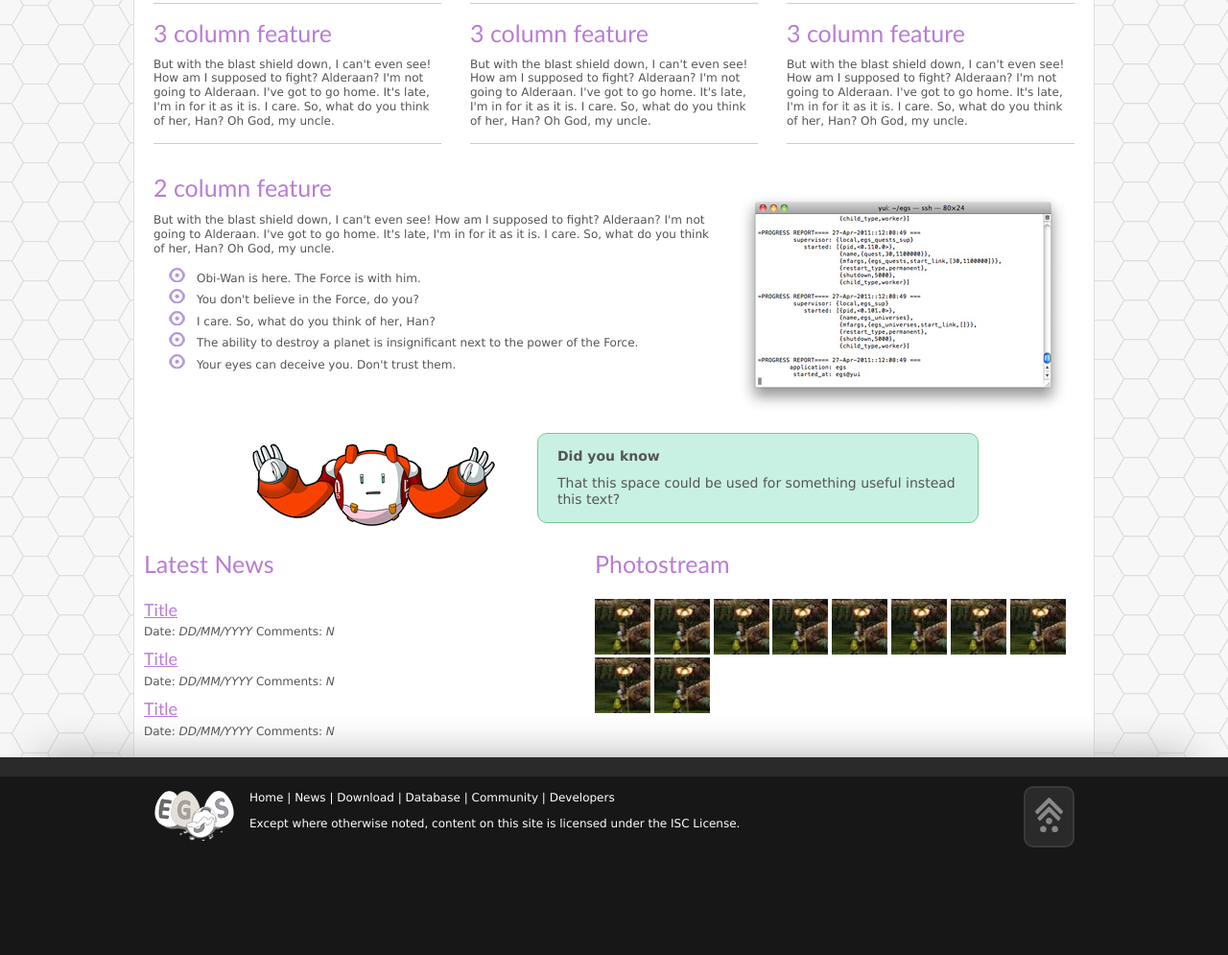
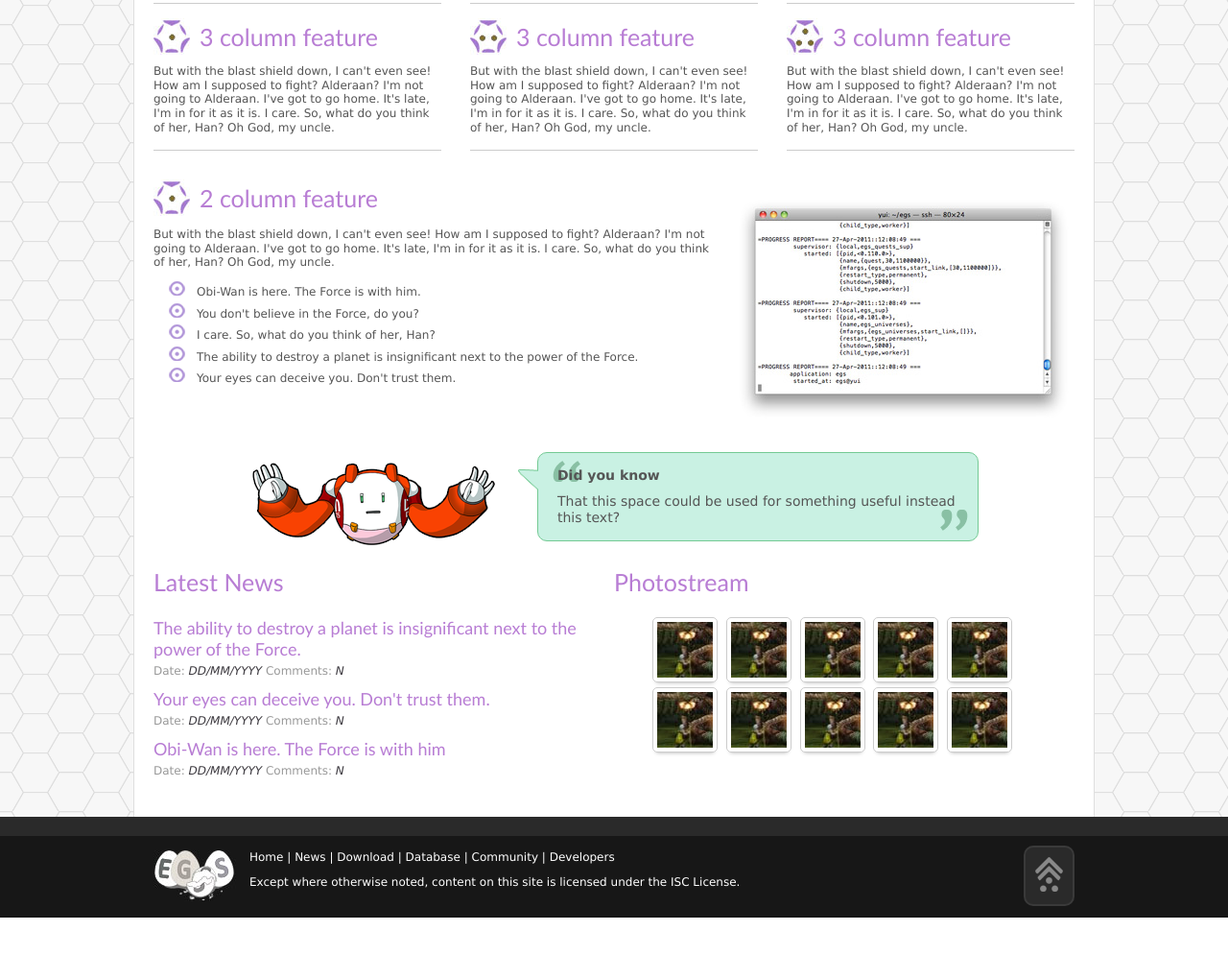
Before and after one commit to PolCPP/EGS-Static-Site-, a plain HTML site: page index.html in a window 1280 px wide. Shown: the part 467-1462 px from the top of the page at 96% size. After the commit the page ends 1423 px from the top, so only its background shows below. Drawn offline with nearby package versions, Linux system fonts and the light colour scheme.

Commit message:
Added the original PSD Added the license Finished all the remaining elements Fixed a small opera bug Cleaned the code a bit.

```diff
--- a/css/boilerplate.css
+++ b/css/boilerplate.css
@@ -41,18 +41,18 @@ body, button, input, select, textarea { font-family: sans-serif; color: #222; }
  * Also: hot pink!
  */
 
-::-moz-selection { background: #fe57a1; color: #fff; text-shadow: none; }
-::selection { background: #fe57a1; color: #fff; text-shadow: none; }
+::-moz-selection { background: #653c93; color: #fff; text-shadow: none; }
+::selection { background: #653c93; color: #fff; text-shadow: none; }
 
 
 /* =============================================================================
    Links
    ========================================================================== */
 
-a { color: #B87DD4; }
+a { color: #B87DD4; text-decoration: none; }
 
 /* Improve readability when focused and hovered in all browsers: people.opera.com/patrickl/experiments/keyboard/test */
-a:hover, a:active { outline: 0; }
+a:hover, a:active { outline: 0; text-decoration: underline;}
 
 
 /* =============================================================================
--- a/css/style.css
+++ b/css/style.css
@@ -1,8 +1,12 @@
 /* =============================================================================
    Primary styles
-   Author: Pol Cámara
+   Author: Pol Cámara (www.soft10.es)
    ========================================================================== */
 
+
+/* =====================================
+   Basic and global styles
+   ===================================== */
 
 body{
 	font-family: Verdana, Arial, sans-serif; background: url('../img/background.png');
@@ -10,30 +14,43 @@ body{
 	color: #555;
 }
 
-h1 {
-    font-size: 35px;
-}
+h1 { font-size: 35px; }
+h2 { font-size: 25px; }
+h3 {font-size: 20px; }
+h1, h2, h3, h4, h5, h6 { font-family: trebuchet MS,verdana,arial,sans-serif; color: #B87DD4; font-weight:normal;}
 
-h2 {
-    font-size: 25px;
-}
-
-h3 {
-    font-size: 20px;
-}
-
-h1, h2, h3, h4, h5, h6 { font-family: trebuchet MS,verdana,arial,sans-serif; color: #B87DD4; font-weight:normal;}
+li { list-style-image: url("../img/bullet.png");}
 
 .wrapper{
 	margin:auto;
 	width:960px;
 }
 
+#page-wrapper {
+    background: url(../img/magic_circle.jpg) no-repeat scroll 0 0 #FFFFFF;
+    border-left: 1px solid #DEDEDE;
+    border-right: 1px solid #DEDEDE;
+    clear: both;
+    padding-bottom: 30px;
+    padding-left: 10px;
+    padding-right: 10px;
+    width: 980px;
+}
 
-li {
-    list-style-image: url("../img/bullet.png");
 
-}
+
+.first_bullet, .second_bullet, .third_bullet { padding-left: 48px; line-height: 38px; }
+
+.first_bullet { background: url("../img/bullet_1.jpg") no-repeat scroll 0 0 transparent; }
+
+.second_bullet { background: url("../img/bullet_2.jpg") no-repeat scroll 0 0 transparent; }
+
+.third_bullet { background: url("../img/bullet_3.jpg") no-repeat scroll 0 0 transparent; }
+
+
+/* =====================================
+   Preheader Topbar
+   ===================================== */
 
 #top_bar {
     background: none repeat scroll 0% 0% #2A2A2A;
@@ -43,7 +60,6 @@ li {
     #top_bar .wrapper {
         color: #fff;
         line-height: 26px;
-
     }
 
     #top_bar a {
@@ -51,6 +67,7 @@ li {
         text-decoration: none;
         padding-top: 4px;
     }
+
     #top_bar a:hover {
         border-top: 2px solid white;
     }
@@ -74,11 +91,18 @@ li {
         margin-right: 5px;
     }
 
-/* End Top_bar */
+/* =====================================
+   Page header
+   ===================================== */
 
 #home_catchline {
     clear:both;
     margin-top: 10px;
+}
+
+#title {
+    display:none;
+    float:left;
 }
 
 #catchline {
@@ -92,6 +116,7 @@ li {
         color: #3b383e;
         margin-bottom: 25px;
     }
+
     #catchline em {
         color: #555;
     }
@@ -134,32 +159,6 @@ li {
         padding-bottom: 4px;
     }
 
-#page-wrapper {
-    background: url(../img/magic_circle.jpg) no-repeat scroll 0 0 #FFFFFF;
-    border-left: 1px solid #DEDEDE;
-    border-right: 1px solid #DEDEDE;
-    clear: both;
-    padding-bottom: 10px;
-    padding-left: 10px;
-    padding-right: 10px;
-    width: 980px;
-}
-
-
-#header-container{
-	border-bottom:20px solid #e44d26;
-	margin-bottom:50px;
-	-webkit-box-shadow:0 40px 40px -40px #AAA;
-	   -moz-box-shadow:0 40px 40px -40px #AAA;
-	        box-shadow:0 40px 40px -40px #AAA;
-}
-
-
-#title{
-    display:none;
-    float:left;
-}
-
 header nav {
     border-bottom: 1px solid #CCCCCC;
     float: right;
@@ -188,9 +187,6 @@ header nav {
         padding-bottom: 10px;
         padding-top: 12px;
     }
-
-/* end header nav */
-
 
 #three_features {
     margin-top: 30px;
@@ -232,13 +228,9 @@ header nav {
 
     #three_features h2 {
         margin-bottom: 10px;
+        line-height: 38px;
         margin-top: 0;
     }
-
-
-
-
-/* end three_features */
 
 
 #two_features {
@@ -265,13 +257,12 @@ header nav {
     #two_features h2 {
         margin-bottom: 12px;
         margin-top: 0;
+        line-height: 38px;
     }
-
-/* end two_features */
 
 
 #did_you_know p {
-    background: none repeat scroll 0 0 #C9F1E3;
+    background: url("../img/open_quote.png") no-repeat scroll 7px 5px, url("../img/close_quote.png") no-repeat scroll right bottom #C9F1E3;
     border: 1px solid #74CA94;
     border-radius: 10px 10px 10px 10px;
     font-size: 14px;
@@ -289,36 +280,26 @@ header nav {
         min-height: 100px;
     }
 
-/* end did_you_know */
-
-
-#main p{
-	font:16px/26px Helvetica, Helvetica Neue, Arial;
-	width:620px;
-}
-
-article header{
-	margin-bottom:50px;
-	padding-bottom:30px;
-	width:700px;
-	-webkit-box-shadow:0 45px 60px -60px #AAA;
-	   -moz-box-shadow:0 45px 60px -60px #AAA;
-	        box-shadow:0 45px 60px -60px #AAA;
+.triangle_shape {
+    background: url("../img/triangle_shape.png") repeat scroll 0 0 transparent;
+    display: inline-block;
+    float: left;
+    height: 22px;
+    left: 379px;
+    position: relative;
+    top: 18px;
+    width: 22px;
 }
 
 #footer-container{
 	background-color:#171717;
-	height:240px;
+	height:85px;
 	border-top:20px solid #2a2a2a;
-	-webkit-box-shadow:0 -40px 40px -40px #AAA;
-	   -moz-box-shadow:0 -40px 40px -40px #AAA;
-	        box-shadow:0 -40px 40px -40px #AAA;
 }
 
     #footer-container footer{
 	    color:white;
     }
-
 
 footer nav {
     background: url("../img/footer_logo.jpg") no-repeat scroll 0 15px transparent;
@@ -350,9 +331,6 @@ footer nav {
         content: "";
     }
 
-/* end footer nav */
-
-
 #news_photostream h3 {
     font-size: 18px;
     margin: 0;
@@ -365,13 +343,43 @@ footer nav {
 
 #news_photostream #news {
     float: left;
-    width: 470px;
+    width: 460px;
+    margin-right: 10px;
+    color: #999;
+}
+
+    #news_photostream #news em {
+        color: #3b383e;
     }
 
 
+#news_photostream #photostream {
+    float: left;
+    width: 460px;
+    margin-left: 10px;
+}
     #news_photostream #photostream li {
         list-style: none;
         display: inline;
+    }
+
+    #news_photostream #photostream a:hover {
+        background: #ddceed;
+        box-shadow: 0 4px 4px -4px #B87DD4;
+        border: 1px solid #BBB;
+
+    }
+
+    #news_photostream #photostream a {
+        border: 1px solid #CCCCCC;
+        border-radius: 5px 5px 5px 5px;
+        display: inline-block;
+        height: 58px;
+        margin-bottom: 5px;
+        margin-right: 5px;
+        padding: 4px;
+        width: 58px;
+        box-shadow: 0 4px 4px -4px #AAAAAA;
     }
 
 #scroll_up {
@@ -388,8 +396,6 @@ footer nav {
         background: #3a3a3a;
         border: 2px solid #4a4a4a;
     }
-
-/* End scroll_up */
 
 
 /* =============================================================================
--- a/index.html
+++ b/index.html
@@ -8,7 +8,7 @@
 	<meta http-equiv="X-UA-Compatible" content="IE=edge,chrome=1">
 
 	<title>EGS | Erlang Game Server | A Phantasy Star Universe Server </title>
-	<meta name="description" content="">
+	<meta name="description" content="EGS Description goes Here">
 	<meta name="author" content="">
 
 	<meta name="viewport" content="width=device-width,initial-scale=1">
@@ -68,14 +68,14 @@
     	<div id="content" class="wrapper">
             <section id="three_features" class="clearfix">
                 <ul>
-                    <li><h2>3 column feature</h2>But with the blast shield down, I can't even see! How am I supposed to fight? Alderaan? I'm not going to Alderaan. I've got to go home. It's late, I'm in for it as it is. I care. So, what do you think of her, Han? Oh God, my uncle.</li>
-                    <li><h2>3 column feature</h2>But with the blast shield down, I can't even see! How am I supposed to fight? Alderaan? I'm not going to Alderaan. I've got to go home. It's late, I'm in for it as it is. I care. So, what do you think of her, Han? Oh God, my uncle.</li>
-                    <li><h2>3 column feature</h2>But with the blast shield down, I can't even see! How am I supposed to fight? Alderaan? I'm not going to Alderaan. I've got to go home. It's late, I'm in for it as it is. I care. So, what do you think of her, Han? Oh God, my uncle.</li>
+                    <li><h2 class="first_bullet">3 column feature</h2>But with the blast shield down, I can't even see! How am I supposed to fight? Alderaan? I'm not going to Alderaan. I've got to go home. It's late, I'm in for it as it is. I care. So, what do you think of her, Han? Oh God, my uncle.</li>
+                    <li><h2 class="second_bullet">3 column feature</h2>But with the blast shield down, I can't even see! How am I supposed to fight? Alderaan? I'm not going to Alderaan. I've got to go home. It's late, I'm in for it as it is. I care. So, what do you think of her, Han? Oh God, my uncle.</li>
+                    <li><h2 class="third_bullet">3 column feature</h2>But with the blast shield down, I can't even see! How am I supposed to fight? Alderaan? I'm not going to Alderaan. I've got to go home. It's late, I'm in for it as it is. I care. So, what do you think of her, Han? Oh God, my uncle.</li>
                 </ul>
             </section>
             <section id="two_features" class="clearfix">
                 <ul>
-                <li><h2>2 column feature</h2><p>But with the blast shield down, I can't even see! How am I supposed to fight? Alderaan? I'm not going to Alderaan. I've got to go home. It's late, I'm in for it as it is. I care. So, what do you think of her, Han? Oh God, my uncle.
+                <li><h2 class="first_bullet">2 column feature</h2><p>But with the blast shield down, I can't even see! How am I supposed to fight? Alderaan? I'm not going to Alderaan. I've got to go home. It's late, I'm in for it as it is. I care. So, what do you think of her, Han? Oh God, my uncle.
                 <ul>
                 <li>Obi-Wan is here. The Force is with him.</li>
                 <li>You don't believe in the Force, do you?</li>
@@ -87,21 +87,26 @@
             <aside>
             <p><img alt="EGS Screenshot" src="img/screenshot.jpg"></p>
             </aside>
-
-            <section id="did_you_know"><p><strong>Did you know</strong>That this space could be used for something useful instead this text?</p> </div>
+            </section>
+            <section id="did_you_know">
+                <div>
+                    <div class="triangle_shape" ></div>
+                    <p><strong>Did you know</strong>That this space could be used for something useful instead this text?</p>
+                </div>
+            </section>
             <section id="news_photostream" class="clearfix">
                 <div id="news">
                     <h2> Latest News </h2>
                     <article>
-                        <h3><a href="#">Title</a></h3>
+                        <h3><a href="#">The ability to destroy a planet is insignificant next to the power of the Force.</a></h3>
                         <p>Date: <em>DD/MM/YYYY</em> Comments: <em>N</em></p>
                     </article>
                     <article>
-                        <h3><a href="#">Title</a></h3>
+                        <h3><a href="#">Your eyes can deceive you. Don't trust them.</a></h3>
                         <p>Date: <em>DD/MM/YYYY</em> Comments: <em>N</em></p>
                     </article>
                     <article>
-                        <h3><a href="#">Title</a></h3>
+                        <h3><a href="#">Obi-Wan is here. The Force is with him</a></h3>
                         <p>Date: <em>DD/MM/YYYY</em> Comments: <em>N</em></p>
                     </article>
                 </div>
@@ -109,16 +114,16 @@
                 <div id="photostream">
                     <h2> Photostream </h2>
                     <ul>
-                        <li><img src="img/photostream_pic.jpg"></li>
-                        <li><img src="img/photostream_pic.jpg"></li>
-                        <li><img src="img/photostream_pic.jpg"></li>
-                        <li><img src="img/photostream_pic.jpg"></li>
-                        <li><img src="img/photostream_pic.jpg"></li>
-                        <li><img src="img/photostream_pic.jpg"></li>
-                        <li><img src="img/photostream_pic.jpg"></li>
-                        <li><img src="img/photostream_pic.jpg"></li>
-                        <li><img src="img/photostream_pic.jpg"></li>
-                        <li><img src="img/photostream_pic.jpg"></li>
+                        <li><a href=""><img src="img/photostream_pic.jpg"></a></li>
+                        <li><a href=""><img src="img/photostream_pic.jpg"></a></li>
+                        <li><a href=""><img src="img/photostream_pic.jpg"></a></li>
+                        <li><a href=""><img src="img/photostream_pic.jpg"></a></li>
+                        <li><a href=""><img src="img/photostream_pic.jpg"></a></li>
+                        <li><a href=""><img src="img/photostream_pic.jpg"></a></li>
+                        <li><a href=""><img src="img/photostream_pic.jpg"></a></li>
+                        <li><a href=""><img src="img/photostream_pic.jpg"></a></li>
+                        <li><a href=""><img src="img/photostream_pic.jpg"></a></li>
+                        <li><a href=""><img src="img/photostream_pic.jpg"></a></li>
                     </ul>
                 </div>
             </section>
```
Also changed, not shown: LICENSE.txt (added), img/close_quote.png (added), img/open_quote.png (added), img/triangle_shape.png (added), 1 other file. Lines whose indentation alone changed are shown as unchanged.
